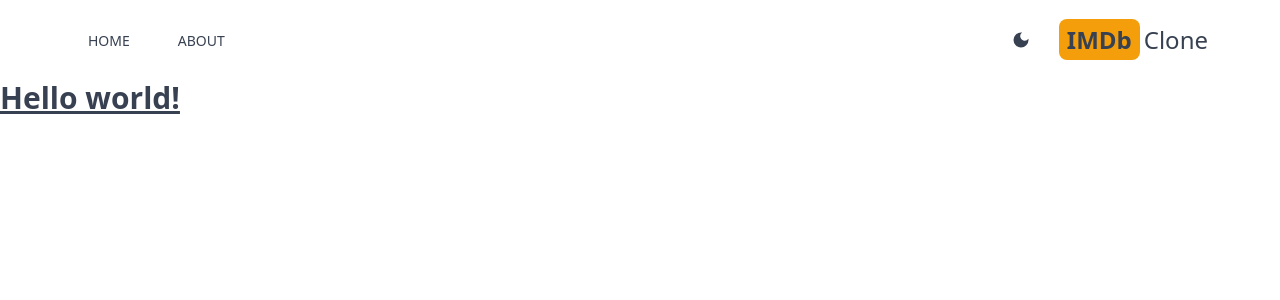
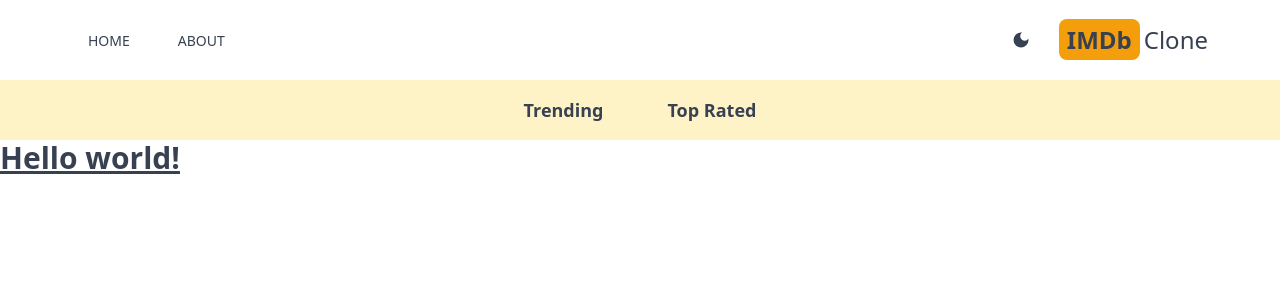
Before and after one commit to comeChev/imdb_clone, a Next.js app: page / in a window 1280 px wide. Shown: the top 300 px of the page. Built offline with nearby package versions, Linux system fonts and the light colour scheme.

Commit message:
creating navbar component

```diff
--- a/src/app/layout.js
+++ b/src/app/layout.jsx
@@ -2,6 +2,7 @@
 import { Content, Inter } from "next/font/google";
 import Header from "@/components/Header";
 import Providers from "./Providers";
+import Navbar from "@/components/Navbar";
 
 const inter = Inter({ subsets: ["latin"] });
 
@@ -20,6 +21,7 @@
           <Header />
 
           {/* Navbar */}
+          <Navbar />
 
           {/* SearchBox */}
 
--- /dev/null
+++ b/src/components/Navbar.jsx
@@ -0,0 +1,11 @@
+import React from "react";
+import NavbarItem from "./NavbarItem";
+
+export default function Navbar() {
+  return (
+    <div className="flex space-x-4 justify-center dark:bg-gray-600 bg-amber-100 lg:text-lg p-4">
+      <NavbarItem title="Trending" param="fetchTrending" />
+      <NavbarItem title="Top Rated" param="fetchTopRated" />
+    </div>
+  );
+}
--- /dev/null
+++ b/src/components/NavbarItem.jsx
@@ -0,0 +1,22 @@
+"use client";
+import Link from "next/link";
+import { useSearchParams } from "next/navigation";
+
+export default function NavbarItem({ title, param }) {
+  const params = useSearchParams();
+  const genre = params.get("genre");
+  return (
+    <div>
+      <Link
+        className={`m-4 hover:text-amber-600 font-semibold p-2 ${
+          genre &&
+          genre === param &&
+          "underline underline-offset-8 decoration-4 decoration-amber-500 rounded-lg"
+        }`}
+        href={`/?genre=${param}`}
+      >
+        {title}
+      </Link>
+    </div>
+  );
+}
```
